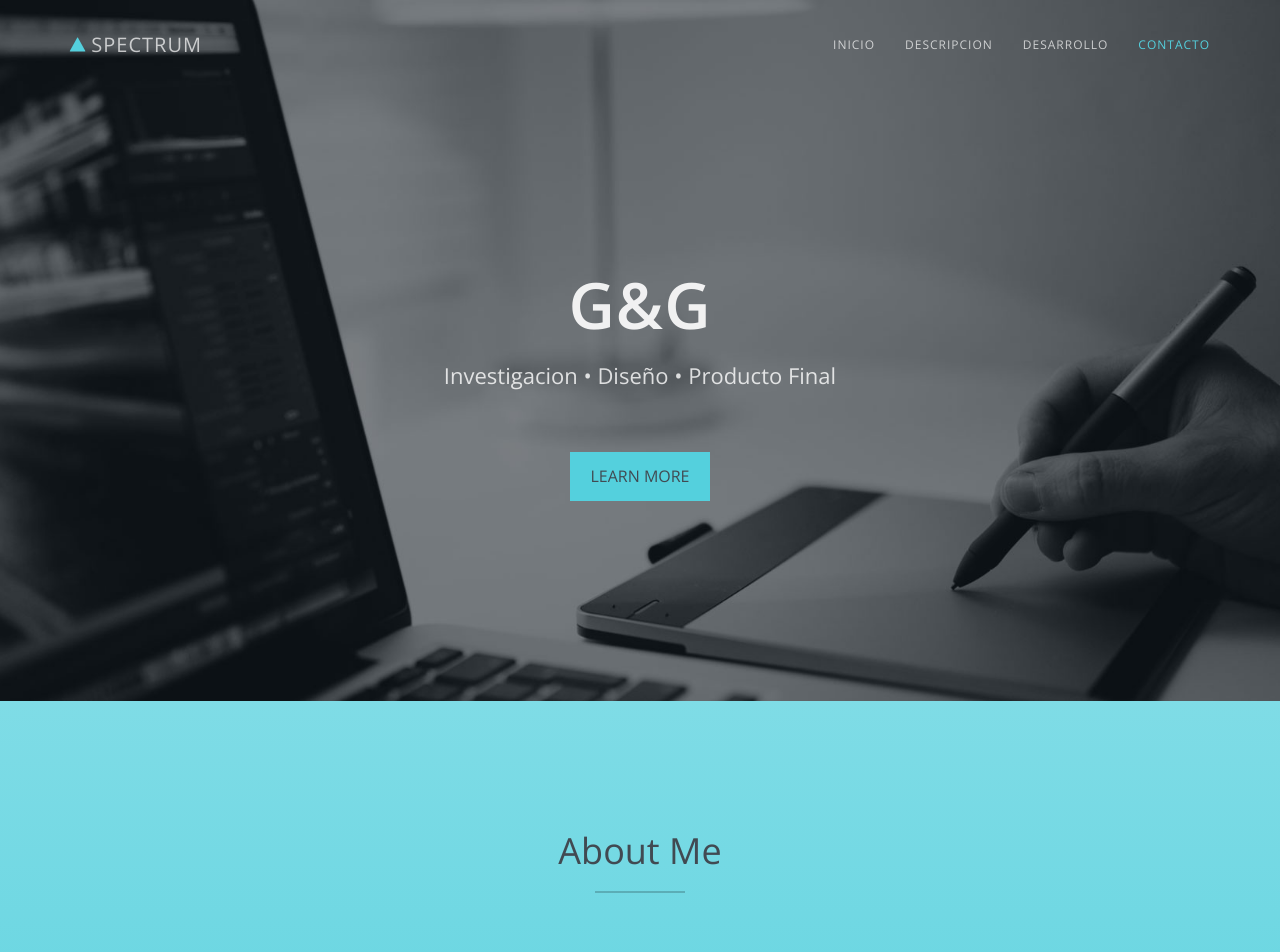
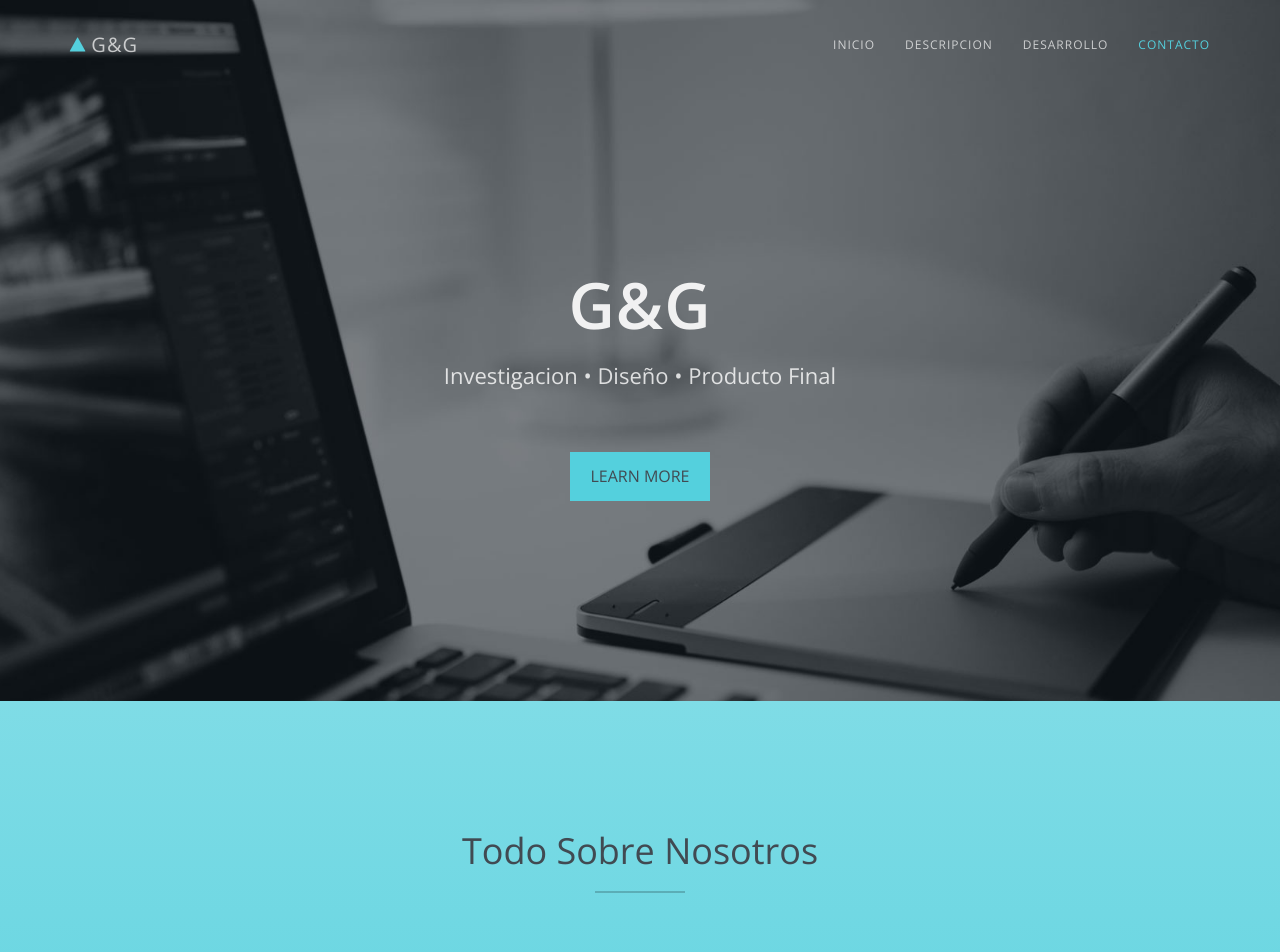
Before and after one commit to garydl/G-G, a plain HTML site: page index.html in a window 1280 px wide. Shown: the top 952 px of the page. Drawn offline with nearby package versions, Linux system fonts and the light colour scheme.

Commit message:
Update index.html

```diff
--- a/index.html
+++ b/index.html
@@ -41,7 +41,7 @@
     <!-- Brand and toggle get grouped for better mobile display -->
     <div class="navbar-header">
       <button type="button" class="navbar-toggle collapsed" data-toggle="collapse" data-target="#bs-example-navbar-collapse-1"> <span class="sr-only">Toggle navigation</span> <span class="icon-bar"></span> <span class="icon-bar"></span> <span class="icon-bar"></span> </button>
-      <a class="navbar-brand page-scroll" href="#page-top"><i class="fa fa-play fa-rotate-270"></i> Spectrum</a> </div>
+      <a class="navbar-brand page-scroll" href="#page-top"><i class="fa fa-play fa-rotate-270"></i> G&G </a> </div>
 
     <!-- Collect the nav links, forms, and other content for toggling -->
     <div class="collapse navbar-collapse" id="bs-example-navbar-collapse-1">
@@ -73,7 +73,7 @@
 <div id="about">
   <div class="container">
     <div class="section-title text-center center">
-      <h2>About Me</h2>
+      <h2>Todo Sobre Nosotros</h2>
       <hr>
     </div>
     <div class="row">
```
